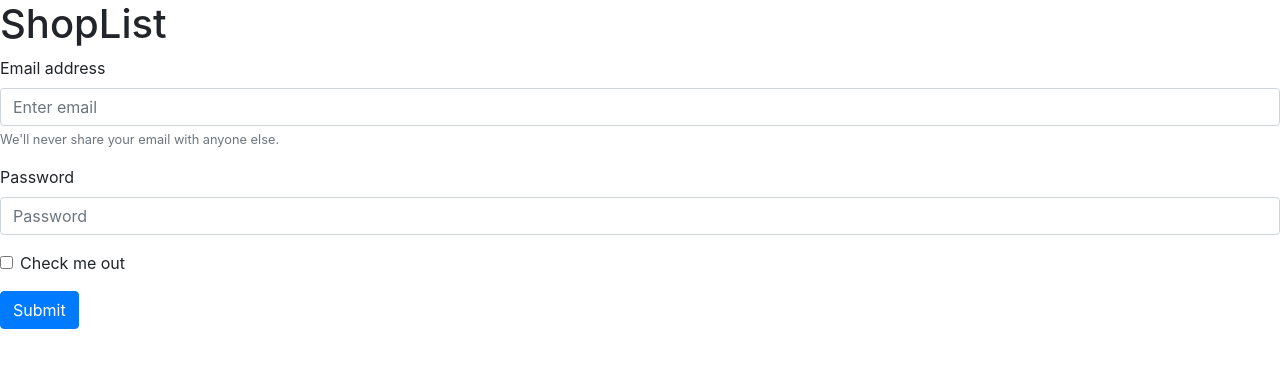
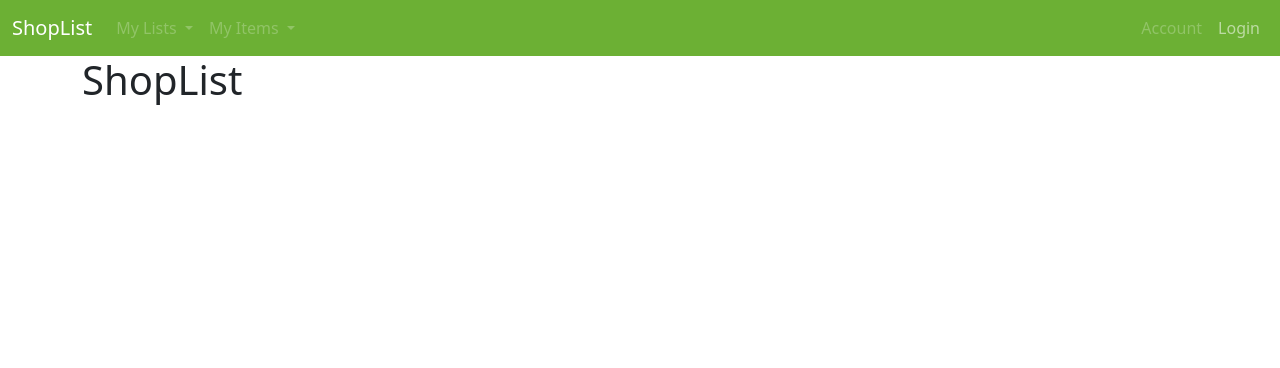
Before and after one commit to j-prt/shoplist-api, a Django app: page / in a window 1280 px wide. Shown: the top 368 px of the page. Run offline with Django 3.2, Linux system fonts and the light colour scheme; parts of the project's set-up code (start-up, migrations or seed data) failed here and were passed over; some libraries are stand-ins or nearby versions.

Commit message:
Add navbar

```diff
--- a/app/frontend/templates/base.html
+++ b/app/frontend/templates/base.html
@@ -1,8 +1,59 @@
-<link rel="stylesheet" href="https://stackpath.bootstrapcdn.com/bootstrap/4.1.3/css/bootstrap.min.css" integrity="sha384-MCw98/SFnGE8fJT3GXwEOngsV7Zt27NXFoaoApmYm81iuXoPkFOJwJ8ERdknLPMO" crossorigin="anonymous">
+<!DOCTYPE html>
+{% load static %}
+<html lang="en">
+<head>
+  <meta charset="UTF-8">
+  <meta http-equiv="X-UA-Compatible" content="IE=edge">
+  <meta name="viewport" content="width=device-width, initial-scale=1.0">
+  {% block title %}
+  {% endblock title %}
+  <link href="https://cdn.jsdelivr.net/npm/bootstrap@5.0.2/dist/css/bootstrap.min.css" rel="stylesheet" integrity="sha384-EVSTQN3/azprG1Anm3QDgpJLIm9Nao0Yz1ztcQTwFspd3yD65VohhpuuCOmLASjC" crossorigin="anonymous">
+</head>
+<body>
+  <nav class="navbar navbar-expand-lg sticky-top navbar-dark" style="background-color: #6CB034;">
+    <div class="container-fluid">
+      <a class="navbar-brand abs" href="{% url 'index' %}">ShopList</a>
+      <button class="navbar-toggler ms-auto" type="button" data-bs-toggle="collapse" data-bs-target="#navbarSupportedContent" aria-controls="navbarSupportedContent" aria-expanded="false" aria-label="Toggle navigation">
+        <span class="navbar-toggler-icon"></span>
+      </button>
+      <div class="collapse navbar-collapse" id="navbarSupportedContent">
+        <ul class="navbar-nav me-auto mb-2 mb-lg-0">
+          <li class="nav-item dropdown">
+            <a class="nav-link dropdown-toggle {% if user.is_authenticated == False %}disabled{% endif %}" href="#" id="navbarDropdown" role="button" data-bs-toggle="dropdown" aria-expanded="false">
+              My Lists
+            </a>
+            <ul class="dropdown-menu" aria-labelledby="navbarDropdown">
+              <li><a class="dropdown-item" href="#">View All</a></li>
+              <li><a class="dropdown-item" href="#">Create New List</a></li>
+            </ul>
+          </li>
+          <li class="nav-item dropdown">
+            <a class="nav-link dropdown-toggle {% if user.is_authenticated == False %}disabled{% endif %}"  href="#" id="navbarDropdown" role="button" data-bs-toggle="dropdown" aria-expanded="false">
+              My Items
+            </a>
+            <ul class="dropdown-menu" aria-labelledby="navbarDropdown">
+              <li><a class="dropdown-item" href="#">View All</a></li>
+              <li><a class="dropdown-item" href="#">Add New Item</a></li>
+            </ul>
+          </li>
+        </ul>
+        <ul class="navbar-nav ms-auto mb-2 mb-lg-0">
+          <li class="nav-item">
+            <a class="nav-link {% if user.is_authenticated == False %}disabled{% endif %}" href="">Account</a>
+          </li>
+          <li class="nav-item ">
+            <a class="nav-link" href="">Login</a>
+          </li>
+        </ul>
+      </div>
+    </div>
+  </nav>
 
+  <div class="container">
+    {% block body %}
+    {% endblock body %}
+  </div>
 
-{% block page_content %}{% endblock %}
-
-<script src="https://code.jquery.com/jquery-3.3.1.slim.min.js" integrity="sha384-q8i/X+965DzO0rT7abK41JStQIAqVgRVzpbzo5smXKp4YfRvH+8abtTE1Pi6jizo" crossorigin="anonymous"></script>
-<script src="https://cdnjs.cloudflare.com/ajax/libs/popper.js/1.14.3/umd/popper.min.js" integrity="sha384-ZMP7rVo3mIykV+2+9J3UJ46jBk0WLaUAdn689aCwoqbBJiSnjAK/l8WvCWPIPm49" crossorigin="anonymous"></script>
-<script src="https://stackpath.bootstrapcdn.com/bootstrap/4.1.3/js/bootstrap.min.js" integrity="sha384-ChfqqxuZUCnJSK3+MXmPNIyE6ZbWh2IMqE241rYiqJxyMiZ6OW/JmZQ5stwEULTy" crossorigin="anonymous"></script>
+  <script src="https://cdn.jsdelivr.net/npm/bootstrap@5.0.2/dist/js/bootstrap.bundle.min.js" integrity="sha384-MrcW6ZMFYlzcLA8Nl+NtUVF0sA7MsXsP1UyJoMp4YLEuNSfAP+JcXn/tWtIaxVXM" crossorigin="anonymous"></script>
+</body>
+</html>
--- a/app/frontend/templates/index.html
+++ b/app/frontend/templates/index.html
@@ -1,22 +1,6 @@
 {% extends "base.html" %}
 
-{% block page_content %}
+{% block body %}
     <h1>ShopList</h1>
 
-    <form>
-        <div class="form-group">
-          <label for="exampleInputEmail1">Email address</label>
-          <input type="email" class="form-control" id="exampleInputEmail1" aria-describedby="emailHelp" placeholder="Enter email">
-          <small id="emailHelp" class="form-text text-muted">We'll never share your email with anyone else.</small>
-        </div>
-        <div class="form-group">
-          <label for="exampleInputPassword1">Password</label>
-          <input type="password" class="form-control" id="exampleInputPassword1" placeholder="Password">
-        </div>
-        <div class="form-group form-check">
-          <input type="checkbox" class="form-check-input" id="exampleCheck1">
-          <label class="form-check-label" for="exampleCheck1">Check me out</label>
-        </div>
-        <button type="submit" class="btn btn-primary">Submit</button>
-      </form>
 {% endblock %}
--- a/app/frontend/urls.py
+++ b/app/frontend/urls.py
@@ -1,13 +1,9 @@
 """
 URL mappings for front end.
 """
-from django.urls import (
-    path,
-    include,
-)
+from django.urls import path
 from frontend import views
 
 urlpatterns = [
     path('', views.index, name='index'),
-    path('index', views.index, name='index')
 ]
--- a/app/frontend/views.py
+++ b/app/frontend/views.py
@@ -6,7 +6,8 @@ from django.shortcuts import render
 
 
 def index(request):
-    """This is a docstring"""
-    return render(request, 'index.html', {})
+    """View for the homepage."""
+    return render(request, 'index.html')
+
 
 # Create your views here.
```
